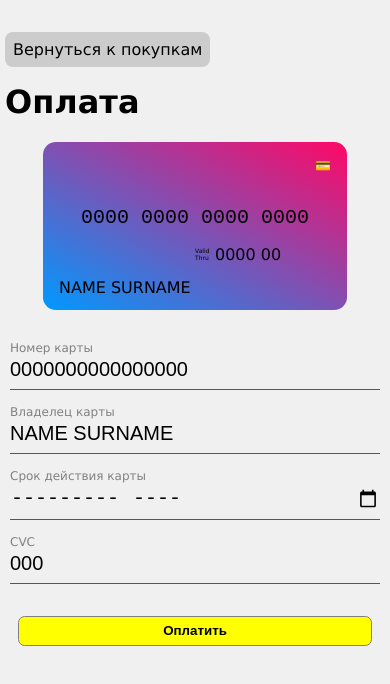
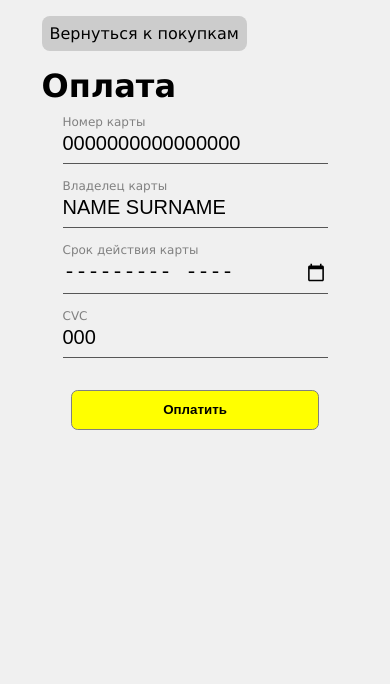
Before and after one commit to S-404/react-food, a React (Create React App) app: page /#/r/purchase in a window 390 px wide. Shown: the top 684 px of the page. Built offline with nearby package versions, Linux system fonts and the light colour scheme.

Commit message:
upd styles

```diff
--- a/src/components/purchase/creditCardForm/creditCardForm.scss
+++ b/src/components/purchase/creditCardForm/creditCardForm.scss
@@ -2,6 +2,7 @@
   display: flex;
   flex-direction: column;
   justify-content: center;
+  padding: 0 1em;
   input::placeholder {
     font-weight: 100;
   }
@@ -33,12 +34,13 @@
     }
   }
   .card-form__submit-button{
-    height: 30px;
+    height: 3em;
     margin: 2em 1em;
     background-color: yellow;
     border: 1px solid gray;
     border-radius: var(--border-radius-val);
     font-weight: 600;
+    color: black;
     &:active{
       background-color: white;
     }
--- a/src/components/purchase/creditCardView/creditCardView.scss
+++ b/src/components/purchase/creditCardView/creditCardView.scss
@@ -108,6 +108,6 @@
 
 @media screen and (max-width: 800px) {
   .credit-card{
-    scale: 0.8;
+    display: none;
   }
 }
--- a/src/components/purchase/purchase.scss
+++ b/src/components/purchase/purchase.scss
@@ -1,5 +1,6 @@
 .purchase{
-  margin: 1em;
+  width: 100%;
+  overflow-y: scroll;
   .purchase__back-button{
     display: flex;
     padding: 1em 0;
--- a/src/components/restaurantsList/restaurantList.scss
+++ b/src/components/restaurantsList/restaurantList.scss
@@ -1,8 +1,9 @@
 @import "src/components/restaurantCard/smallRestaurantCard";
 
 .restaurantList {
+  padding: 0 .5em ;
   .restaurantList__header {
-  margin: 3em 0;
+  margin: 1em 0 3em;
   }
 
   .restaurantList__item {
@@ -11,7 +12,7 @@
 
     &:hover {
       cursor: pointer;
-      scale: 1.1;
+      scale: 1.05;
     }
   }
 }
```
